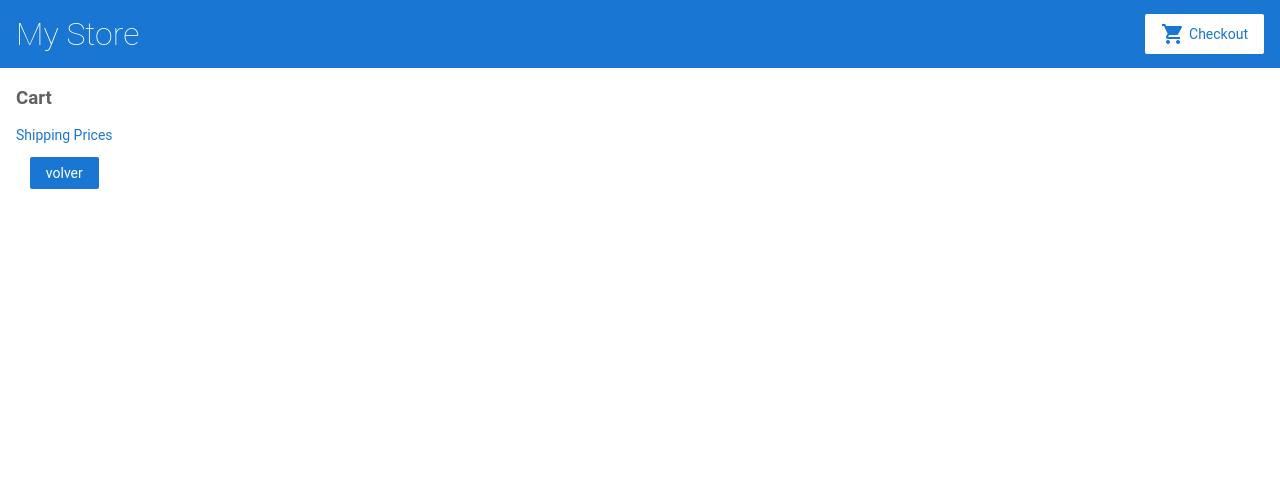
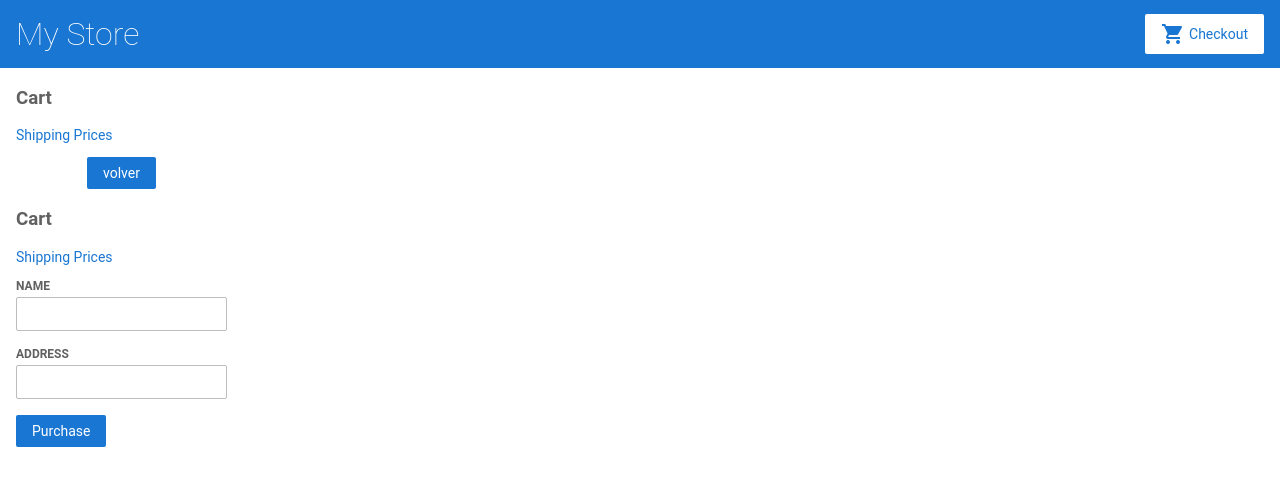
Before and after one commit to jrdx86/angular-Phone, an Angular app: page /cart in a window 1280 px wide. Shown: the top 486 px of the page. Built offline with nearby package versions, Linux system fonts and the light colour scheme.

Commit message:
3 files modified

```diff
--- a/src/app/cart/cart.component.html
+++ b/src/app/cart/cart.component.html
@@ -12,3 +12,39 @@
 <div style="text-align: center;">
 <button class="btn btn-primary" (click)="volverHome()">volver</button>
 </div>
+<h3>Cart</h3>
+
+<p>
+  <a routerLink="/shipping">Shipping Prices</a>
+</p>
+
+<div class="cart-item" *ngFor="let item of items">
+  <span>{{ item.name }} </span>
+  <span>{{ item.price | currency }}</span>
+</div>
+
+<form [formGroup]="checkoutForm" (ngSubmit)="onSubmit()">
+
+  <div>
+    <label for="name">
+      Name
+    </label>
+    <input id="name" type="text" formControlName="name">
+  </div>
+
+  <div>
+    <label for="address">
+      Address
+    </label>
+    <input id="address" type="text" formControlName="address">
+  </div>
+
+  <button class="button" type="submit">Purchase</button>
+
+</form>
+<form [formGroup]="checkoutForm">
+
+</form>
+
+<form [formGroup]="checkoutForm" (ngSubmit)="onSubmit()">
+</form>
--- a/src/app/cart/cart.component.ts
+++ b/src/app/cart/cart.component.ts
@@ -1,4 +1,5 @@
 import { Component, OnInit } from '@angular/core';
+import { FormBuilder } from '@angular/forms';
 import { CartService } from '../cart.service';
 import { Router} from '@angular/router';
 
@@ -12,16 +13,34 @@
 
   items = this.cartService.getItems();
 
+  checkoutForm = this.formBuilder.group({
+    name: '',
+    address: ''
+  });
+  /*To gather the user's name and address, use the FormBuilder group() method to set the checkoutForm property to a form model containing name and address fields.*/
+
+  volverHome() {
+    this.router.navigate(['']); //con esto podemos navegar a cualquier ruta
+  }
+
+  onSubmit(): void {
+    // Process checkout data here
+    this.items = this.cartService.clearCart();
+    console.warn('Your order has been submitted', this.checkoutForm.value);
+    this.checkoutForm.reset();
+  }
+
   constructor(
     private cartService: CartService,
     private router: Router,
+    private formBuilder: FormBuilder,
   ) {
 
   }
 
   ngOnInit(): void {
   }
-  volverHome() {
-    this.router.navigate(['']); //con esto podemos navegar a cualquier ruta
-  }
+
+
+
 }
--- a/src/assets/shipping.json
+++ b/src/assets/shipping.json
@@ -1,14 +1,14 @@
 [
   {
-    "type": "Overnight",
+    "type": "Urgente",
     "price": 25.99
   },
   {
-    "type": "2-Day",
+    "type": "Normal",
     "price": 9.99
   },
   {
-    "type": "Postal",
+    "type": "Carta",
     "price": 2.99
   }
 ]
```
